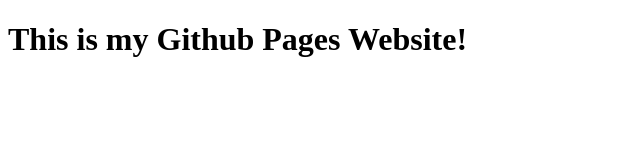
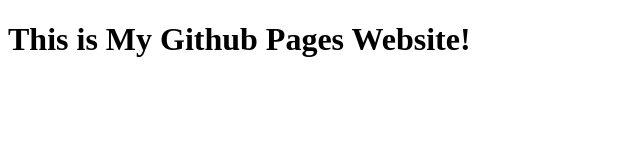
Before and after one commit to goorani/goorani.github.io, a plain HTML site: page index.html in a window 1280 px wide. Shown: the full height of the page, 0-640 px from the left. Drawn offline with Linux system fonts and the light colour scheme.

Commit message:
change character

```diff
--- a/index.html
+++ b/index.html
@@ -7,6 +7,6 @@
     <title>Github Pages</title>
 </head>
 <body>
-    <h1>This is my Github Pages Website!</h1>
+    <h1>This is My Github Pages Website!</h1>
 </body>
 </html>
```
